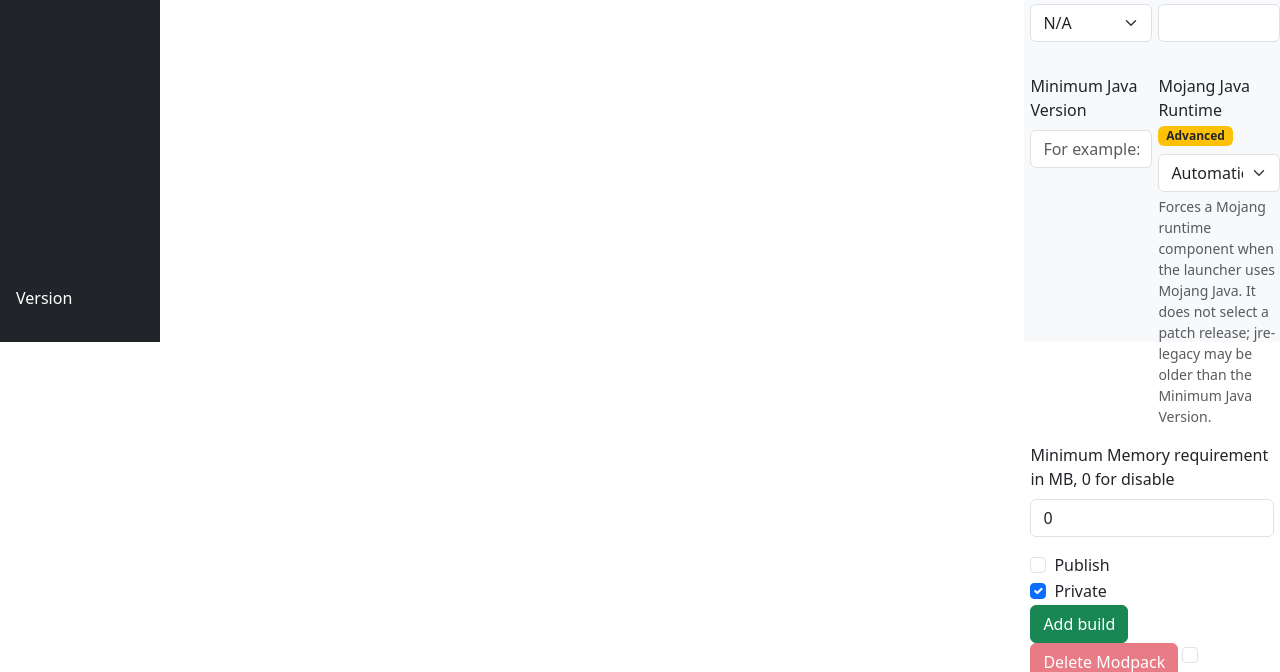
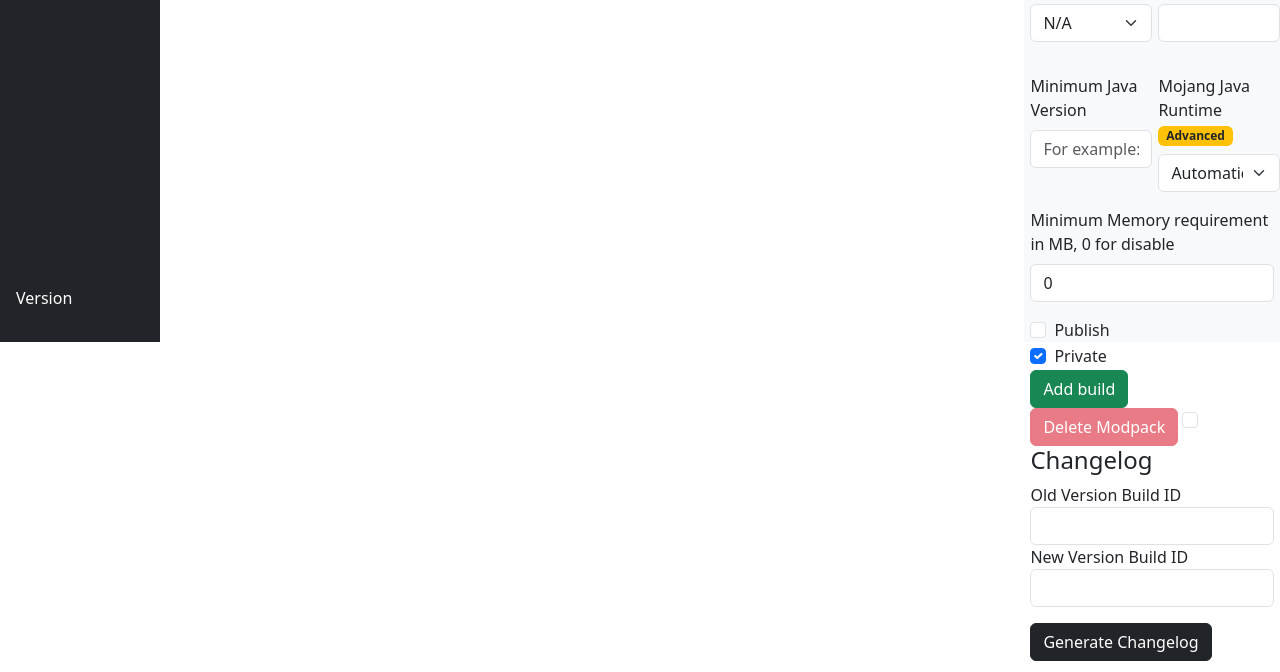
Before and after one commit to Thorfusion/solder.py, a Flask app: template templates/modpack.html in a window 1280 px wide. Shown: the part 458-1130 px from the top of the page. Run offline with Flask 3, Linux system fonts and the light colour scheme; the template is opened without the code that fills it, so the values that code supplies are empty; some libraries are stand-ins or nearby versions.

Commit message:
remove unneded text

```diff
--- a/templates/modpack.html
+++ b/templates/modpack.html
@@ -114,7 +114,6 @@
                     <option value="{{runtime}}">{{label}}</option>
                     {%endfor%}
                 </select>
-                <div id="java_runtime_help" class="form-text">Forces a Mojang runtime component when the launcher uses Mojang Java. It does not select a patch release; jre-legacy may be older than the Minimum Java Version.</div>
             </div>
         </div>
         <div class="mb-3">
--- a/templates/modpackbuild.html
+++ b/templates/modpackbuild.html
@@ -148,7 +148,6 @@
                     <option value="{{runtime}}" {%if packbuild.java_runtime == runtime%}selected{%endif%}>{{label}}</option>
                     {%endfor%}
                 </select>
-                <div id="java_runtime_help" class="form-text">Forces a Mojang runtime component when the launcher uses Mojang Java. It does not select a patch release; jre-legacy may be older than the Minimum Java Version.</div>
             </div>
         </div>
         <div class="mb-3">
```
Also changed, not shown: README.md.
